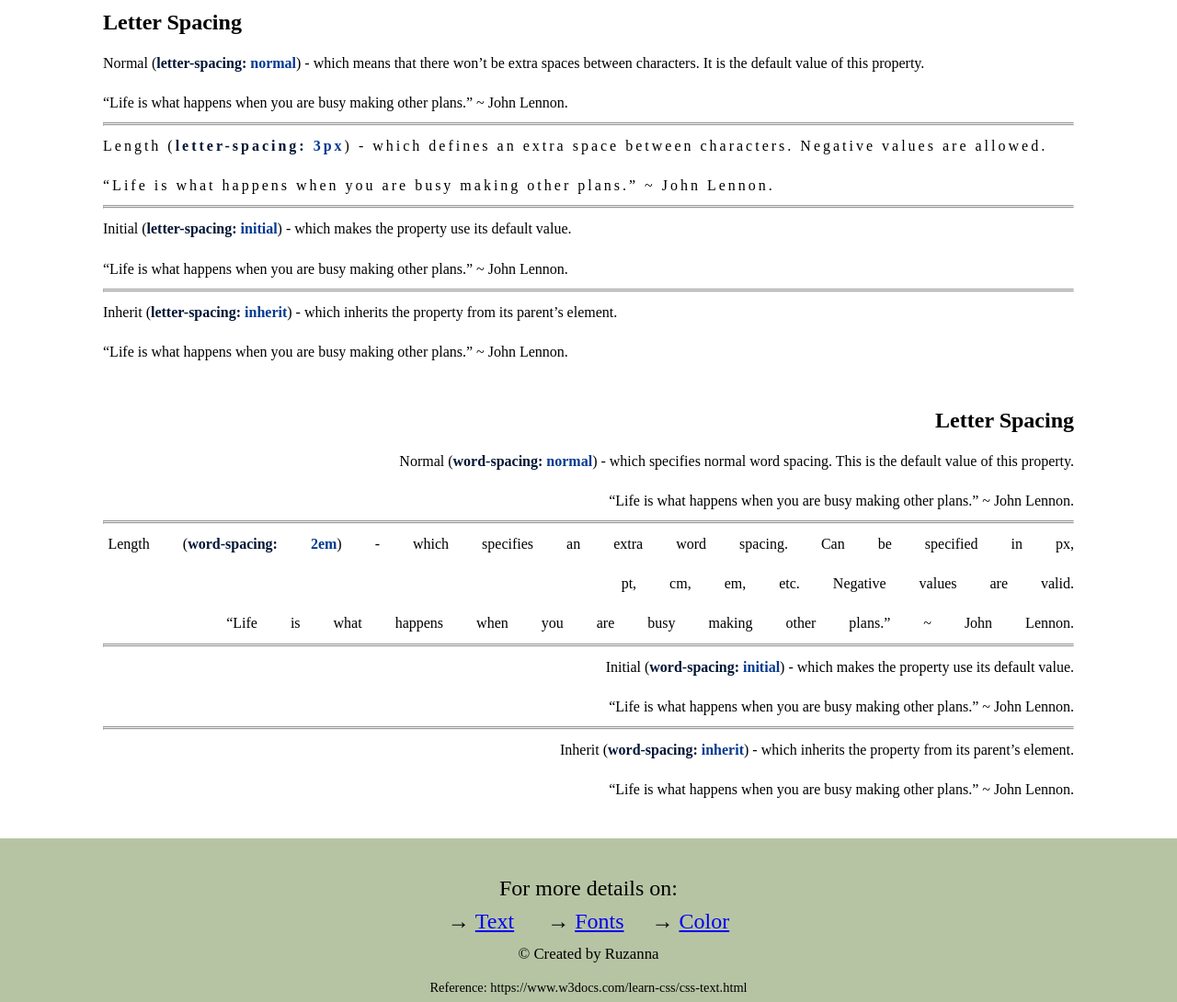
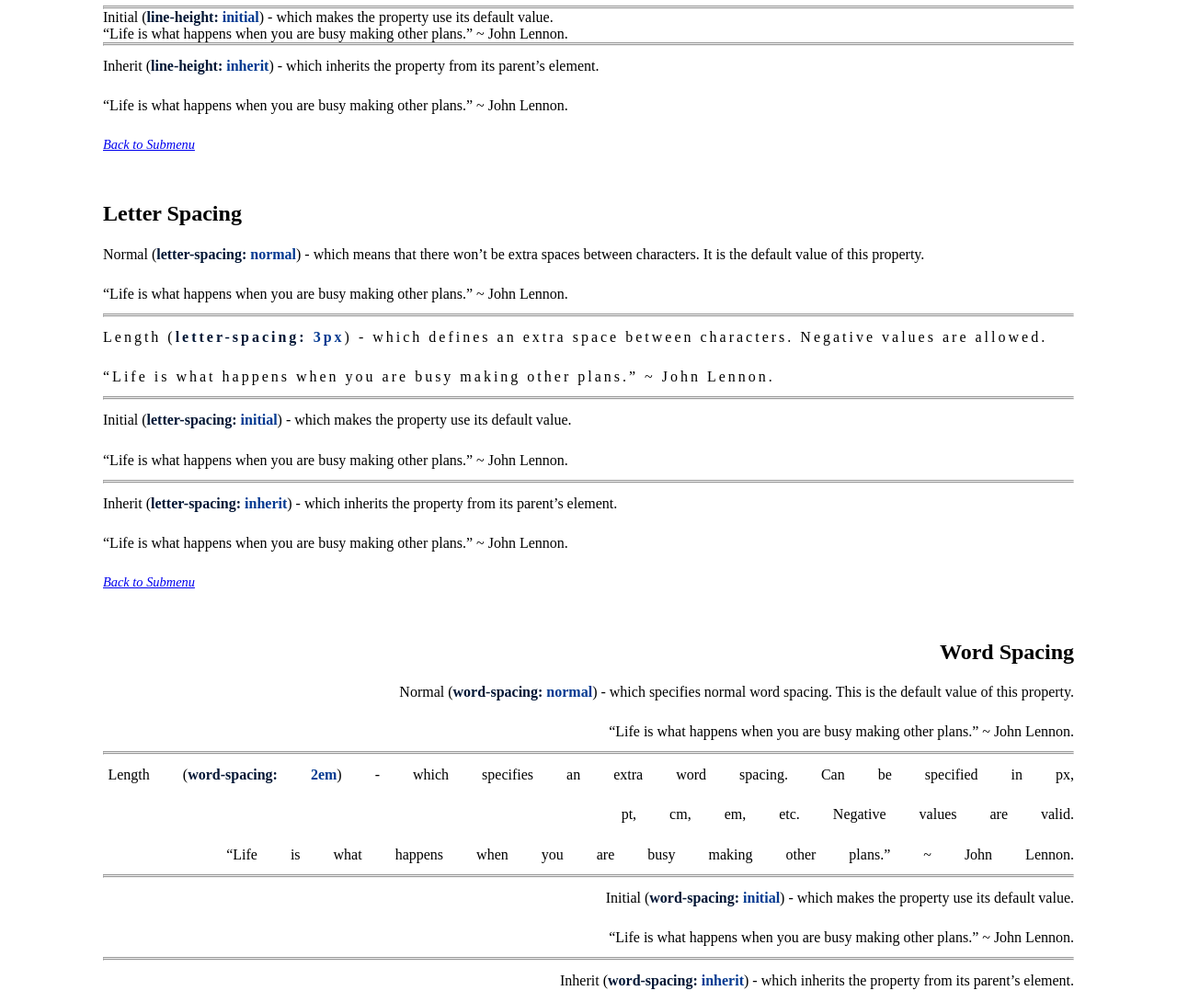
Before and after one commit to ruzannastubbs/Build-a-Website-Design-system, a plain HTML site: page text.html in a window 1280 px wide. Shown: the part 2351-3441 px from the top of the page at 92% size. Drawn offline with Linux system fonts and the light colour scheme; a web font is replaced by a local one.

Commit message:
Add 'Back to Submenu' functionality

```diff
--- a/css/fonts.css
+++ b/css/fonts.css
@@ -71,6 +71,11 @@
 .listItems:hover {
    color: #9870fc;
 }
+#backToTopMenu {
+    text-decoration: underline;
+    font-style: italic;
+    font-size: 0.9em;
+}
 /*Font main section */
 #fontMainSection {
     text-align: center;
--- a/css/text.css
+++ b/css/text.css
@@ -71,6 +71,11 @@
 #mainInfo {
     line-height: 2.7em;
     padding: 2em 7em;
+}
+#backToTopMenu {
+    text-decoration: underline;
+    font-style: italic;
+    font-size: 0.9em;
 }
 /* Text alignment section */
 .rightP {
--- a/text.html
+++ b/text.html
@@ -59,6 +59,7 @@
             <p class="justifyP">Justify (<span class="spanBlue">text-align:</span> <span class="spanDarkBlue">justify</span>) - stretches the line of text to align both the left and right ends (like in magazines and newspapers). Browsers by default align text to the left, and if there is need to align text to the right or put it in the center, we should use the corresponding value.</p>
             <p class="justifyP">&#8220;Life is what happens when you are busy making other plans&#46;&#8221;&nbsp;&#126;&nbsp;John Lennon&#46;</p>
         </div>
+        <a href="#homeTitle"><p id="backToTopMenu">Back to Submenu</p></a>
         <!-- Text decoration section -->
         <div id="textDecorationDiv">
             <h2 id="textDecoration">Text Decoration</h2>
@@ -77,6 +78,7 @@
             <!-- None -->
             <p>None (<span class="spanBlue">text-decoration:</span> <span class="spanDarkBlue">none</span>) - no text decoration is applied.</p>
             <p class="gap" id="none">&#8220;Life is what happens when you are busy making other plans&#46;&#8221;&nbsp;&#126;&nbsp;John Lennon&#46;</p>
+            <a href="#homeTitle"><p id="backToTopMenu">Back to Submenu</p></a>
         </div>
         <!-- Text transform section -->
         <div id="textTransformDiv">
@@ -92,6 +94,7 @@
             <!-- capitalize  -->
             <p>Capitalize (<span class="spanBlue">text-transform:</span> <span class="spanDarkBlue">capitalize</span>) - converts the first character of each word to uppercase.</p>
             <p class="gap" id="capitalize">&#8220;Life is what happens when you are busy making other plans&#46;&#8221;&nbsp;&#126;&nbsp;John Lennon&#46;</p>
+            <a href="#homeTitle"><p id="backToTopMenu">Back to Submenu</p></a>
         </div>
         <div id="lineHeighmDiv">
             <h2 id="lineHeight">Line Height</h2>
@@ -118,6 +121,7 @@
             <!-- inherit  -->
             <p class="inherit">Inherit (<span class="spanBlue">line-height:</span> <span class="spanDarkBlue">inherit</span>) - which inherits the property from its parent’s element.</p>
             <p class="inherit">&#8220;Life is what happens when you are busy making other plans&#46;&#8221;&nbsp;&#126;&nbsp;John Lennon&#46;</p>
+            <a href="#homeTitle"><p id="backToTopMenu">Back to Submenu</p></a>
         </div>
         <!-- Letter spacing section -->
         <div id="letterSpacingDiv">
@@ -137,10 +141,11 @@
             <!-- inherit  -->
             <p class="inheritLetterSpacing">Inherit (<span class="spanBlue">letter-spacing:</span> <span class="spanDarkBlue">inherit</span>) - which inherits the property from its parent’s element.</p>
             <p class="inheritLetterSpacing">&#8220;Life is what happens when you are busy making other plans&#46;&#8221;&nbsp;&#126;&nbsp;John Lennon&#46;</p>
+            <a href="#homeTitle"><p id="backToTopMenu">Back to Submenu</p></a>
         </div>
         <!-- Word spacing section -->
         <div id="wordSpacingDiv">
-            <h2 id="wordSpacing">Letter Spacing</h2>
+            <h2 id="wordSpacing">Word Spacing</h2>
             <!-- normal -->
             <p class="normalWordSpacing">Normal (<span class="spanBlue">word-spacing:</span> <span class="spanDarkBlue">normal</span>) - which specifies normal word spacing. This is the default value of this property.</p>
             <p class="normalWordSpacing">&#8220;Life is what happens when you are busy making other plans&#46;&#8221;&nbsp;&#126;&nbsp;John Lennon&#46;</p>
@@ -156,6 +161,7 @@
             <!-- inherit  -->
             <p class="inheritWordSpacing">Inherit (<span class="spanBlue">word-spacing:</span> <span class="spanDarkBlue">inherit</span>) - which inherits the property from its parent’s element.</p>
             <p class="inheritWordSpacing">&#8220;Life is what happens when you are busy making other plans&#46;&#8221;&nbsp;&#126;&nbsp;John Lennon&#46;</p>
+            <a href="#homeTitle"><p id="backToTopMenu">Back to Submenu</p></a>
         </div>
       </section>
     </main>
```
Also changed, not shown: fonts.html (+7 -7 lines).
